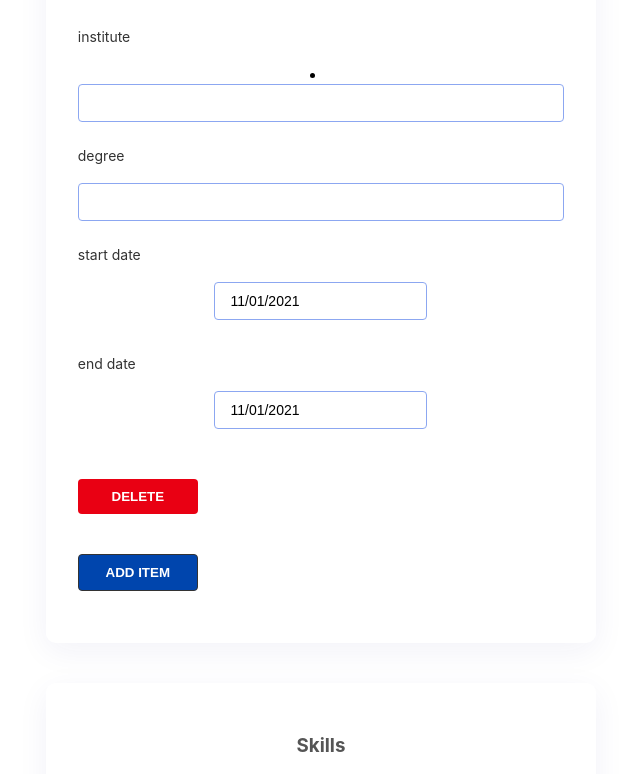
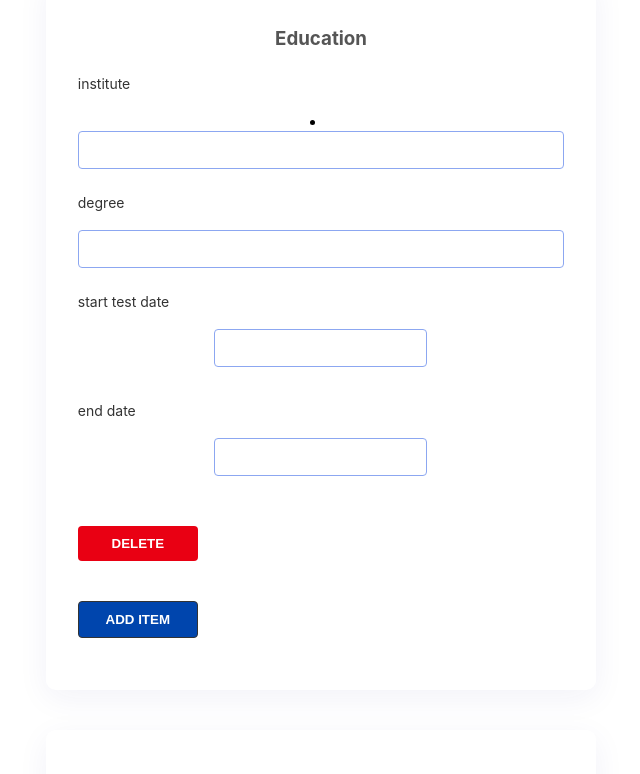
Before and after one commit to stepinfwd/resume-builder, a React (Create React App) app: page / in a window 1280 px wide. Shown: the part 2008-2782 px from the top of the page, without its empty margins (319-959 px from the left). Built offline with nearby package versions, Linux system fonts and the light colour scheme.

Commit message:
revamping code structure , code cleanup and logic for add more item and  datepicker

```diff
--- a/src/App.js
+++ b/src/App.js
@@ -1,8 +1,8 @@
 import './App.css';
 import React from 'react'
-import Form from './components/Form';
-import Resume from './components/Resume';
-import Navbar from './components/Navbar'
+import Form from './components/Form/Form';
+import Resume from './components/Resume/Resume';
+import Navbar from './components/Navbar/Navbar'
 import {
   BrowserRouter as Router,
   Switch,
--- a/src/components/Form.css
+++ b/src/components/Form/Form.css
@@ -1,4 +1,8 @@
-
+@media only screen and (max-width: 600px) {
+  form {
+    max-width: 90vw !important;
+  }
+}
   form {
     max-width: 43vw;
     margin: 0 auto;
@@ -14,21 +18,6 @@
     border-bottom: 1px solid rgb(79, 98, 148);
   }
 
-  .form {
-    background: #0e101c;
-    max-width: 400px;
-    margin: 0 auto;
-  }
-
-  /* p {
-    color: #bf1650;
-  } */
-
-  /* p::before {
-    display: inline;
-    content: "⚠ ";
-  }
-   */
   input {
     display: block;
     box-sizing: border-box;
@@ -100,19 +89,6 @@
     -webkit-appearance: none;
   }
 
-
-
-  /* button[type="button"] {
-    display: block;
-    appearance: none;
-    background: rgb(255, 249, 249);
-    color: rgb(51, 51, 51);
-    border: none;
-    text-transform: uppercase;
-    padding: 10px 20px;
-    border-radius: 4px;
-  } */
-
   pre {
     color: white;
   }
@@ -132,6 +108,7 @@
     border-radius: 4px;
     width: 120px;
   }
+
 
   .form-section{
       margin-top:  2.5rem;
@@ -153,6 +130,7 @@
     .form-bio textarea{
         width: 100%;
         height: 10vw;
+        padding:1rem;
     }
     .delete-item{
         background-color: #e90013;
@@ -160,3 +138,6 @@
         border: none;
         font-weight: 800;
     }
+    .form-skills{
+        padding-bottom: 5rem;
+    }
--- a/src/components/Form.jsx
+++ b/src/components/Form/Form.jsx
@@ -1,11 +1,12 @@
-import React, { useState ,useEffect} from "react";
+import React, { useState} from "react";
 import { useForm, useFieldArray, Controller } from "react-hook-form";
 import { yupResolver } from "@hookform/resolvers/yup";
 import * as yup from "yup";
 import "./Form.css";
-import Skills from "./Skills";
+import Skills from "../components/Skills";
 import { useHistory } from "react-router-dom";
-import DateComponent from "./Date";
+import DateComponent from "../components/Date";
+import DatePicker from "react-datepicker";
 
 const resumeSchema = yup.object().shape({
   firstName: yup.string(),
@@ -26,12 +27,12 @@ function Form({ resumeData }) {
         { company: "", designation: "", expStartDate: "", expEndDate: "" },
       ],
       education: [
-        { institute: "", degree: "", expStartDate: "", expEndDate: "" },
+        { institute: "", degree: "", eduStartDate: "", eduEndDate: "" },
       ],
     },
   });
 
-  const { fields, append, prepend, remove } = useFieldArray({
+  const { fields, append, remove } = useFieldArray({
     control, // control props comes from useForm (optional: if you are using FormContext)
     name: "experience", // unique name for your Field Array
     // keyName: "id", default to "id", you can change the key name
@@ -49,22 +50,17 @@ function Form({ resumeData }) {
     const skillMapped = data?.map((item) => item.value);
     setSkills(skillMapped);
   };
-//   useEffect(() => {
-//       console.log("skill is",skills)
-//   }, [skills])
+
   const onSubmit = (data) => {
-    // alert(JSON.stringify(data));
     console.log("Data is", data);
     let payload = data;
     payload["skills"] = skills;
-    console.log("Payload is", payload);
-    localStorage.setItem("resume", JSON.stringify(payload));
     resumeData(payload);
     setTimeout(() => {
-      console.log("Submitted.....");
       history.push("/resume");
     }, 1000);
   };
+
 
   return (
     <>
@@ -103,33 +99,23 @@ function Form({ resumeData }) {
               <p className="form-error">{errors.github.message}</p>
             )}
             <label>Phone No</label>
-            <input {...register("PhoneNo")} placeholder="phone number" />
+            <input {...register("phoneNo")} placeholder="phone number" />
 
             <label>Address</label>
-            <input {...register("Address")} placeholder="address" />
+            <input {...register("address")} placeholder="address" />
           </div>
         </div>
 
+{/* EXPERIENCE */}
         <div className="form-section">
           <h3>Experience</h3>
           <div>
-            {/* <label>company</label>
-            <input {...register("company")} placeholder="company" />
-
-            <label>designation</label>
-            <input {...register("designation")} placeholder="designation" />
-
-            <label>start date</label>
-            <DateComponent {...register("expStartDate")} />
-
-            <label>end date</label>
-            <DateComponent {...register("expStartDate")} /> */}
-
             {fields.map((item, index) => (
               <>
+
+                <li key={item.id}>
                 <label>company</label>
 
-                <li key={item.id}>
                   <input {...register(`experience.${index}.company`)} />
                   <label>designation</label>
 
@@ -172,24 +158,12 @@ function Form({ resumeData }) {
               add item
             </button>
           </div>
-          {/* <button className="addmore-button">+ add more</button> */}
         </div>
+
+ {/* EDUCATION */}
         <div className="form-section">
           <h3>Education</h3>
           <div>
-            {/* <label>institute</label>
-            <input {...register("institute")} placeholder="institute" />
-
-            <label>degree</label>
-            <input {...register("degree")} placeholder="degree" />
-
-            <label>start date</label>
-            <DateComponent {...register("eduStartDate")} />
-
-            <label>end date</label>
-            <input {...register("eduEndDate")} />
-            <DateComponent {...register("eduEndDate")} /> */}
-
             {eduFields.map((item, index) => (
               <>
                 <label>institute</label>
@@ -203,14 +177,35 @@ function Form({ resumeData }) {
                     name={`education.${index}.degree`}
                     control={control}
                   />
-                  <label>start date</label>
-                  <DateComponent
-                    {...register(`education.${index}.eduStartDate`)}
+                  <label>start test date</label>
+
+                  <section>
+                  <Controller
+                    control={control}
+                    name={`education.${index}.expStartDate`}
+
+                    render={({ field: { onChange, onBlur, value } }) => (
+                      <DatePicker
+                        onChange={onChange}
+                        onBlur={onBlur}
+                        selected={value}
+                      />
+                    )}
                   />
+                  </section>
 
                   <label>end date</label>
-                  <DateComponent
-                    {...register(`education.${index}.eduEndDate`)}
+                  <Controller
+                    control={control}
+                    name={`education.${index}.expEndDate`}
+
+                    render={({ field: { onChange, onBlur, value } }) => (
+                      <DatePicker
+                        onChange={onChange}
+                        onBlur={onBlur}
+                        selected={value}
+                      />
+                    )}
                   />
                   <button
                     type="button"
@@ -238,7 +233,7 @@ function Form({ resumeData }) {
             add item
           </button>{" "}
         </div>
-        <div className="form-section">
+        <div className="form-section form-skills">
           <h3>Skills</h3>
           <Skills skillData={skillData} />
         </div>
--- a/src/components/Resume.jsx
+++ /dev/null
@@ -1,52 +0,0 @@
-import React from "react";
-import SkillTag from "./SkillTag"
-import "./Resume.css"
-function Resume({data}) {
-
-  return (
-    <div className="resume">
-        <div className="resume-name-tag"><p>MV</p></div>
-      <div className="resume-bio">
-        <h2>{data?.firstName}</h2>
-        <p >{data?.currentPosition}</p>
-        <p className="greyed-text">{data?.address} |{data?.github} | {data?.email}  | {data?.phone} </p>
-        <p>
-          A technical leader with eight years of experience designing, planning,
-          and implementing internal and external APIs at scale.
-        </p>
-      </div>
-      <div className="resume-experience">
-        <h2>WORK EXPERIENCE</h2>
-        <div>
-          <h3>{data?.company}</h3>
-          <p className="greyed-text">{data?.designation} | Feb, 2020 - Current</p>
-          <ul>
-            <li>
-              Led scope, planning, and design of the Checkout API with 3 teams
-              and over 25 stakeholders
-            </li>
-            <li>
-              The Checkout API reduced integration issues by 18% overits
-              100,000+ users.
-            </li>
-          </ul>
-        </div>
-      </div>
-
-      {/* Education */}
-      <div className="resume-education">
-        <h3>Education </h3>
-        <p>{data?.institute}</p>
-        <p>{data?.degree}|{data?.eduStartdate}-{data?.eduEnddate} </p>
-      </div>
-
-      {/* Skills */}
-      <div className="resume-skills">
-          <h3>SKILLS</h3>
-          {/* <SkillTag skillsData={skillsData}/> */}
-      </div>
-    </div>
-  );
-}
-
-export default Resume;
--- /dev/null
+++ b/src/components/Resume/Resume.jsx
@@ -0,0 +1,60 @@
+import React from "react";
+// import SkillTag from "../components/SkillTag"
+import "./Resume.css";
+function Resume({ data }) {
+  console.log("Data incoming", data);
+
+  return (
+    <div className="resume">
+      <div className="resume-name-tag">
+        <p>MV</p>
+      </div>
+      <div className="resume-bio">
+        <h2>{data?.firstName}</h2>
+        <p>{data?.currentPosition}</p>
+        <p className="greyed-text">
+          {data?.address} | {data?.github} | {data?.email} | {data?.phoneNo}{" "}
+        </p>
+        <p>{data?.biography}</p>
+      </div>
+      {data?.experience?.map((exp) => (
+        <div className="resume-experience">
+          <h2>WORK EXPERIENCE</h2>
+          <div>
+            <h3>{exp?.company}</h3>
+            <p className="greyed-text">
+              {data?.designation} | {exp.expStartdate} -  {exp.expEnddate}
+            </p>
+            <ul>
+              <li>
+                Led scope, planning, and design of the Checkout API with 3 teams
+                and over 25 stakeholders
+              </li>
+              <li>
+                The Checkout API reduced integration issues by 18% overits
+                100,000+ users.
+              </li>
+            </ul>
+          </div>
+        </div>
+      ))}
+
+      {/* Education */}
+      <div className="resume-education">
+        <h3>Education </h3>
+        <p>{data?.institute}</p>
+        <p>
+          {data?.degree}|{data?.eduStartdate}-{data?.eduEnddate}{" "}
+        </p>
+      </div>
+
+      {/* Skills */}
+      <div className="resume-skills">
+        <h3>SKILLS</h3>
+        {/* <SkillTag skillsData={skillsData}/> */}
+      </div>
+    </div>
+  );
+}
+
+export default Resume;
--- a/src/components/SkillTag.jsx
+++ b/src/components/components/SkillTag.jsx
@@ -1,12 +1,11 @@
 import React from "react";
 
-function SkillTag(skillsData) {
+function SkillTag({skillsData}) {
   return (
     <div className="skill-tag">
-      {skillsData?.map((item) =>
-
-        <p>HTML</p>
-      )}
+      {skillsData?.map((item) => (
+        <p>{item}</p>
+      ))}
     </div>
   );
 }
```
Also changed, not shown: src/components/Details.jsx (deleted), src/components/Navbar/Navbar.jsx (renamed from src/components/Navbar.jsx), src/components/Navbar/navbar.css (renamed from src/components/navbar.css), src/components/Resume/Resume.css (renamed from src/components/Resume.css), src/components/components/Date.jsx (renamed from src/components/Date.jsx), src/components/components/Skills.jsx (renamed from src/components/Skills.jsx).
